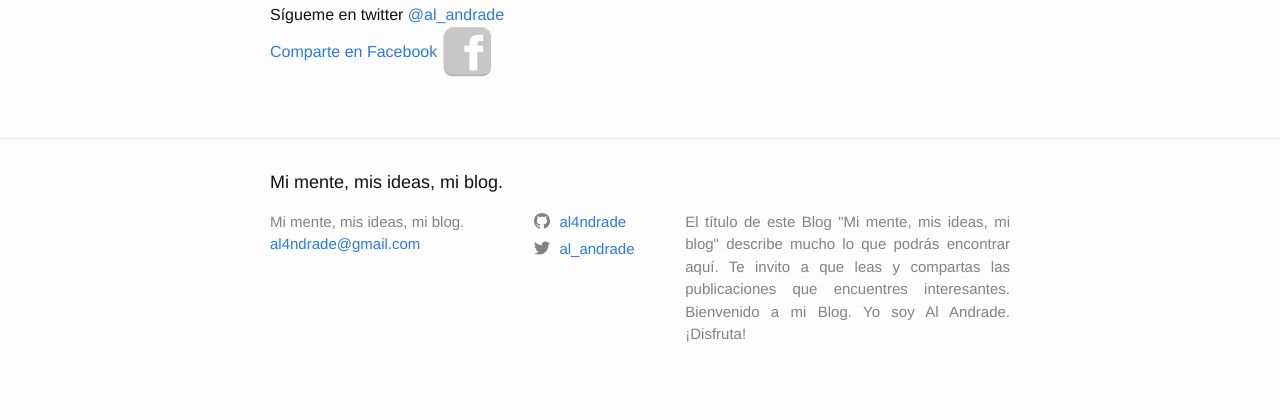
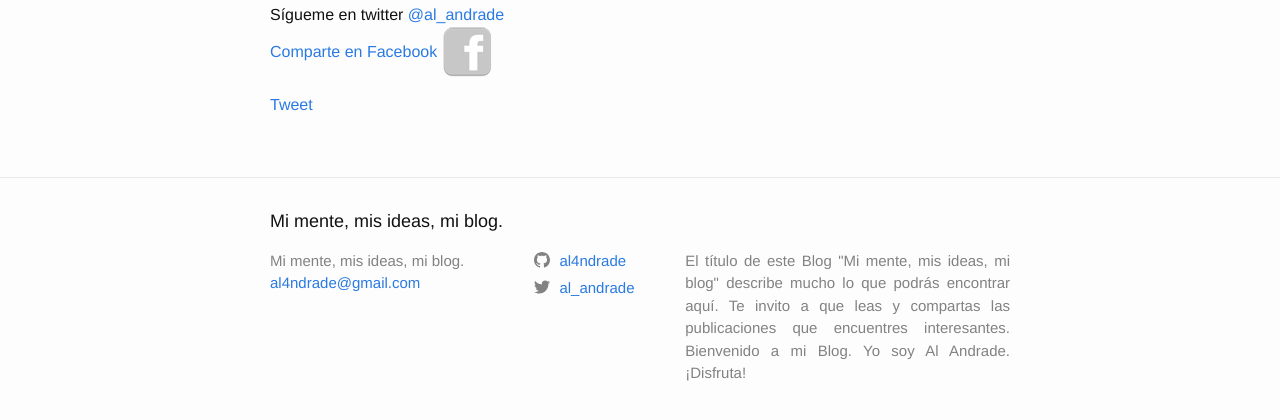
Before and after one commit to al4ndrade/al4ndrade.github.io, a Jekyll site: the page built from _posts/2018-06-4-xpandDrums.md, in a window 1280 px wide, cut to the strip 732-1177 px from the top of the page. Shown: the top 420 px of the strip. Built offline with Jekyll 4.4.1, drawn with Linux system fonts in a browser that asks for light colours; comment, search, counter and statistics services are not loaded.

Commit message:
add twitter button

```diff
--- a/_includes/sharerInsidePost.html
+++ b/_includes/sharerInsidePost.html
@@ -3,3 +3,6 @@
 
 Sígueme en twitter <a href="https://www.twitter.com/al_andrade" target="_blank">@al_andrade</a><br>
 <a href="https://www.facebook.com/sharer/sharer.php?u=https%3A//al4ndrade.github.io{{ page.url }}" target="_blank"> Comparte en Facebook ![]({{site.baseurl}}/icons/smallfacebook-icon-grey.png)</a>
+
+
+<a href="https://twitter.com/share?ref_src=twsrc%5Etfw" class="twitter-share-button" data-via="al_andrade" data-show-count="false">Tweet</a><script async src="https://platform.twitter.com/widgets.js" charset="utf-8"></script>
```
